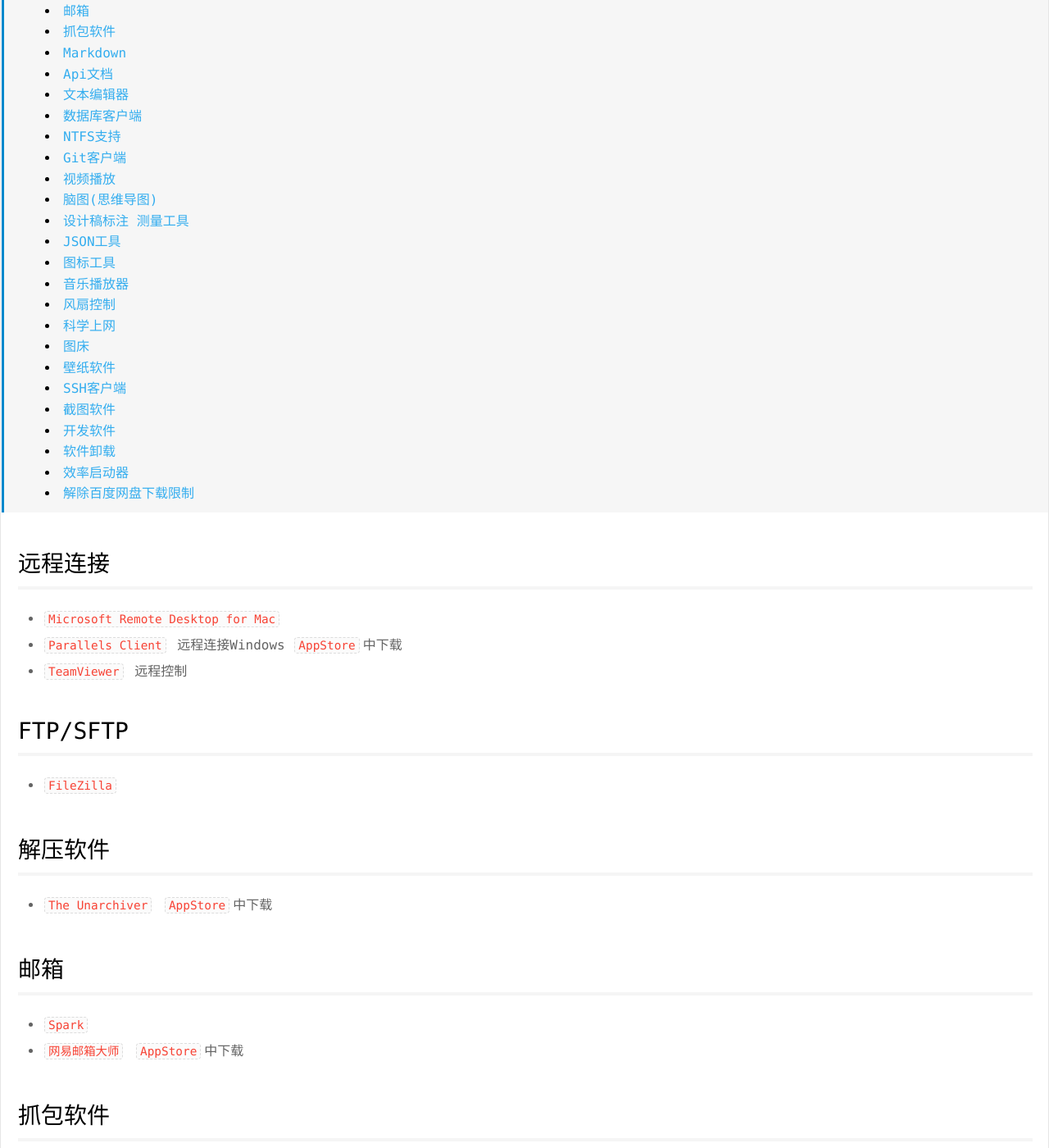
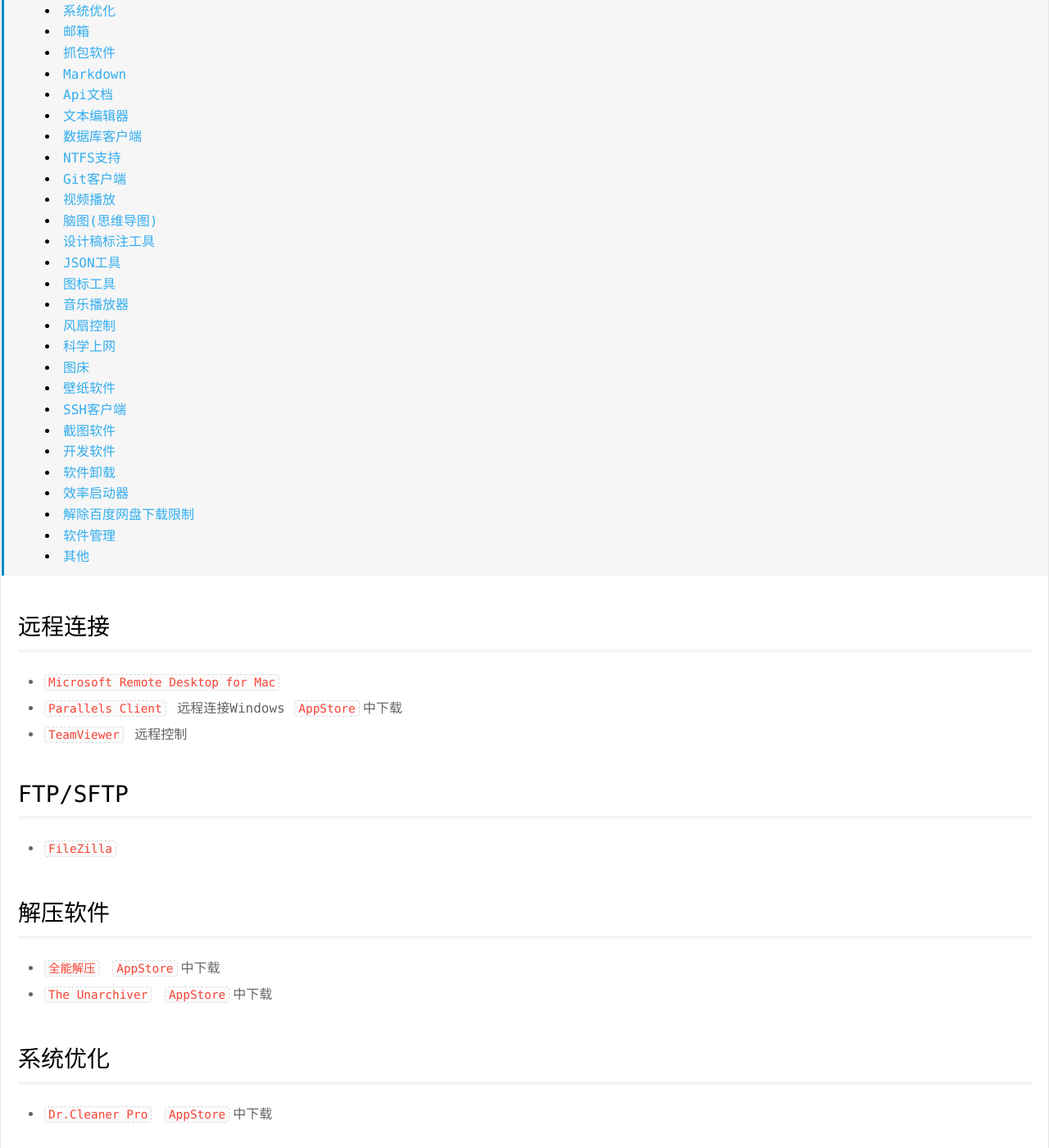
Before and after one commit to psvmc/myblog_jekyll, a Jekyll site: the page built from _posts/2018-01-18-osx-soft.md, in a window 1280 px wide and 1400 px high, scrolled down 500 px. Shown: the whole window at 82% size. Built offline with Jekyll 4.4.1, drawn with Linux system fonts in a browser that asks for light colours; comment, search, counter and statistics services are not loaded; some of the changed text lies outside the part shown.

Commit message:
文章更新

```diff
--- a/_posts/2018-01-18-osx-soft.md
+++ b/_posts/2018-01-18-osx-soft.md
@@ -18,9 +18,21 @@
 
 + [`FileZilla`](https://www.filezilla.cn/)
 
+
+
 ## 解压软件
 
++ `全能解压` `AppStore`中下载
+
 + `The Unarchiver` `AppStore`中下载
+
+
+
+## 系统优化
+
++ `Dr.Cleaner Pro` `AppStore`中下载
+
+
 
 ## 邮箱
 
@@ -77,8 +91,7 @@
 
 + [`XMind Zen`](https://www.xmind.cn/zen/)
 
-
-## 设计稿标注 测量工具
+## 设计稿标注工具
 
 + [`pxcook`](http://www.fancynode.com.cn/pxcook) 功能比MarkMan好用 还免费
 
@@ -161,3 +174,15 @@
 ## 解除百度网盘下载限制
 
 + [`Aria2GUI`](https://github.com/yangshun1029/aria2gui)[`使用方式`](https://www.jianshu.com/p/b58fff3fb946)
+
+
+
+## 软件管理
+
++ [`Cakebrew`](https://www.cakebrew.com/)  [`Homebrew`](https://brew.sh/index_zh-cn) 的客户端软件。摆脱命令方便安装、查看、卸载软件。
+
+
+
+## 其他
+
++ [`非常好用的Mac应用程序`](http://wangchujiang.com/awesome-mac/index.zh.html)
```
Also changed, not shown: other parts of _posts/2018-01-18-osx-soft.md (+2 -0 lines).
